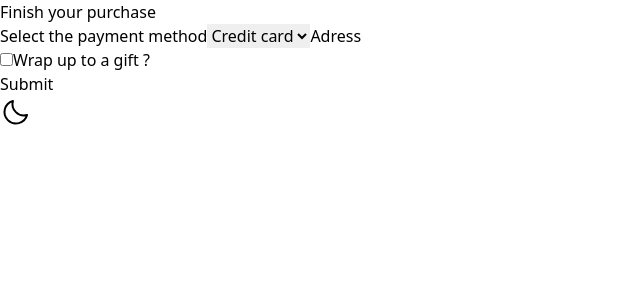
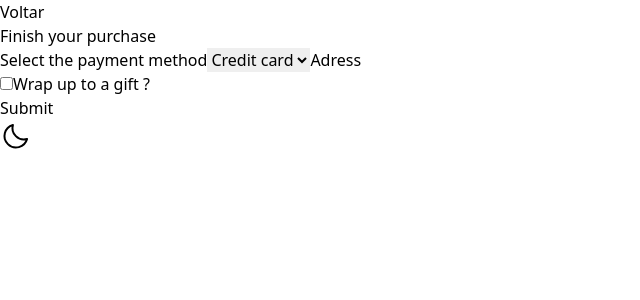
Before and after one commit to CarlosEduardoAD/sa-senai-vinil, a React (Vite) app in the folder Front-end/: page /buy in a window 1280 px wide. Shown: the top 300 px of the page, without its empty margins (0-640 px from the left). Built offline with nearby package versions, Linux system fonts and the light colour scheme.

Commit message:
[FEAT] Finish the placeholder page for payments ; [FIX] Fix the input colors on home page

```diff
--- a/Front-end/src/partials/HeroMenu.jsx
+++ b/Front-end/src/partials/HeroMenu.jsx
@@ -24,7 +24,7 @@ function HeroHome() {
                     duration-900'
                     >{nome}</span></h1>
                     <p className='text-white pt-12 font-inter font-bold text-3xl text-black dark:text-white'>Últimas compras</p>
-                    <div className='pt-12 flex items-center justify-center gap-2 flex-wrap'><input className='md:w-[350px] w-[200px] h-[30px] rounded-lg border-2 border-neutral-300 dark:border-neutral-800 focus:outline-0 dark:bg-neutral-700 dark:text-white pl-2 text-mg'></input>
+                    <div className='pt-12 flex items-center justify-center gap-2 flex-wrap'><input className='md:w-[350px] w-[200px] h-[30px] rounded-lg border-2 border-neutral-700 dark:border-neutral-300 focus:outline-0 dark:bg-[#151617] dark:text-white pl-2 text-mg'></input>
                     <Button className='bg-blue-700 '><MagnifyingGlass size={24}/></Button></div>
                     <div className='flex flex-col md:grid md:grid-cols-3 md:grid-flow-row gap-12 pt-24 dark:text-white pr-4 pl-4'>
                         <div className='p-20 bg-blue-600 rounded-md max-w-sm mx-auto md:p-22'>Aoba</div>
--- a/Front-end/src/partials/HeroPayment.jsx
+++ b/Front-end/src/partials/HeroPayment.jsx
@@ -1,11 +1,15 @@
 import ToggleButton from "../utils/ToggleButton"
 import { useState } from "react";
+import { Link } from 'react-router-dom'
 
 function HeroPayment() {
     const [field, setField] = useState();
 
     return (
-        <div className="dark:bg-[#151617] min-h-screen max-w-full flex-wrap">
+        <div className="dark:bg-[#151617] min-h-screen max-w-full">
+            <button className="absolute dark:text-white text-black p-4">
+                <Link to="/menu">Voltar</Link>
+            </button>
             <div className="flex flex-col items-center justify-center pt-28 border-white p-12">
                 <p className="dark:text-white text-black text-3xl whitespace-nowrap md:text-5xl pb-12 font-inter font-bold">Finish your purchase</p>
                 <form>
@@ -29,7 +33,7 @@ function HeroPayment() {
                                 <label className="mb-2 mt-3">Password</label>
                                 <input className="h-8 rounded-lg dark:bg-[#151617] dark:border-neutral-200 border-neutral-900 border" type="text" />
                             </div></div>)}
-                        {field === 'Debit card' &&  (<div className="mt-4 grid grid-cols-2 grid-flow-cols gap-12">
+                        {field === 'Debit card' && (<div className="mt-4 grid grid-cols-2 grid-flow-cols gap-12">
                             <div className="flex flex-col"><label className="mb-2">Card number</label>
                                 <input className="h-8 rounded-lg dark:bg-[#151617] dark:border-neutral-200 border-neutral-900 border" type="text" />
                                 <label className="mb-2 mt-3">CVV</label>
@@ -41,8 +45,8 @@ function HeroPayment() {
                                 <label className="mb-2 mt-3">Password</label>
                                 <input className="h-8 rounded-lg dark:bg-[#151617] dark:border-neutral-200 border-neutral-900 border" type="text" />
                             </div></div>)}
-                        {field === 'Pix Key' && (<div className="mt-4">Here is your pix key</div>)}
-                        {field === 'PayPal' && (<div className="mt-4">Talvez</div>)}
+                        {field === 'Pix Key' && (<div className="mt-4 text-center">Here is your pix key</div>)}
+                        {field === 'PayPal' && (<div className="mt-4">You need to login with your PayPal account first</div>)}
                         <label className="text-lg pt-8 mb-2">
                             Adress
                         </label>
@@ -56,7 +60,7 @@ function HeroPayment() {
 
                 </form>
             </div>
-            <div className="absolute md:flex px-4 font-medium text-gray-600 hover:text-gray-900 flex items-center transition duration-150 ease-in-out sm:mt-0">
+            <div className="absolute top-20 md:flex px-4 font-medium text-gray-600 hover:text-gray-900 flex items-center transition duration-150 ease-in-out sm:mt-0">
                 <ToggleButton></ToggleButton>
             </div>
         </div>
```
Lines whose indentation alone changed are shown as unchanged.
